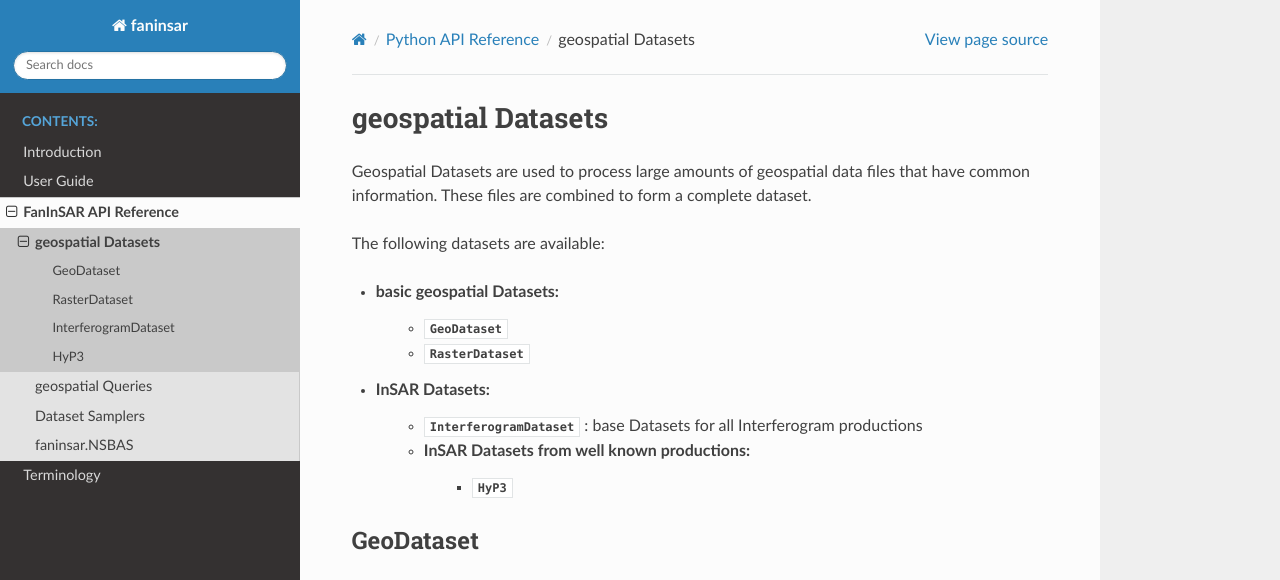
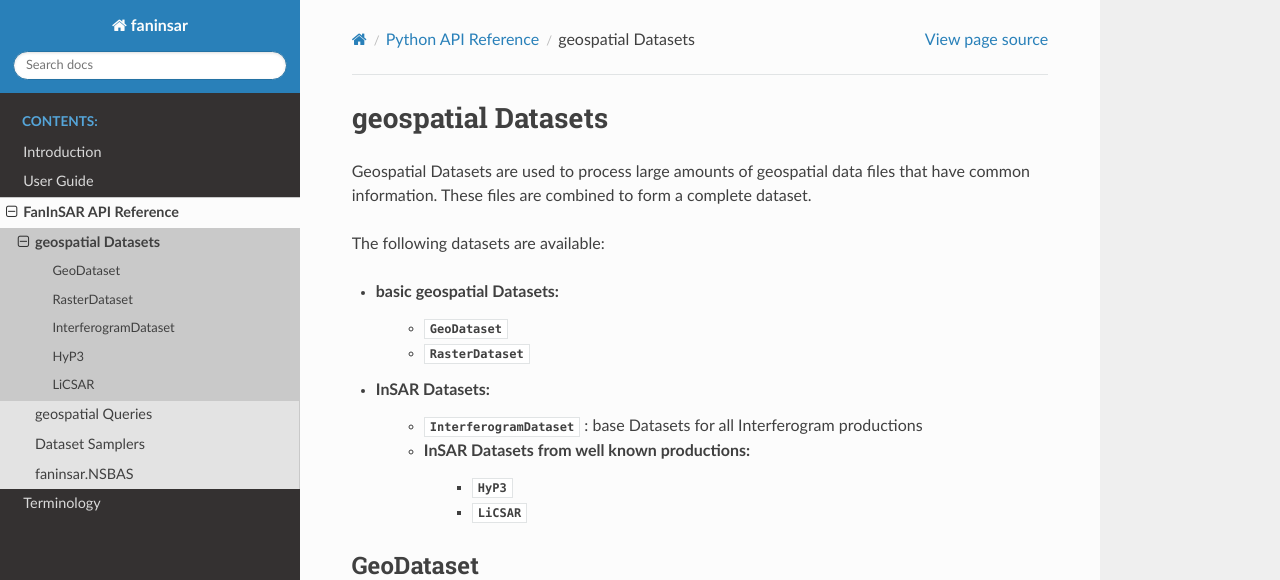
Before and after one commit to Fanchengyan/FanInSAR, a Sphinx documentation site: the page built from docs/source/api/datasets/datasets.rst, in a window 1280 px wide and 1400 px high. Shown: the top 580 px of the window. Built offline with Sphinx 7.4.7 and the Read the Docs theme 2.0.0, drawn with Linux system fonts in a browser that asks for light colours; grey boxes are pictures that could not be loaded.

Commit message:
add LiCSAR ds for doc

```diff
--- a/docs/source/api/datasets/datasets.rst
+++ b/docs/source/api/datasets/datasets.rst
@@ -12,6 +12,7 @@
    * :class:`.InterferogramDataset` : base Datasets for all Interferogram productions
    * InSAR Datasets from well known productions:
       * :class:`.HyP3`
+      * :class:`.LiCSAR`
 
 
 GeoDataset
@@ -51,3 +52,12 @@
    :undoc-members:
    :member-order: bysource
    :show-inheritance:
+
+LiCSAR
+------
+
+.. autoclass:: faninsar.datasets.LiCSAR
+   :members:
+   :undoc-members:
+   :member-order: bysource
+   :show-inheritance:
```
